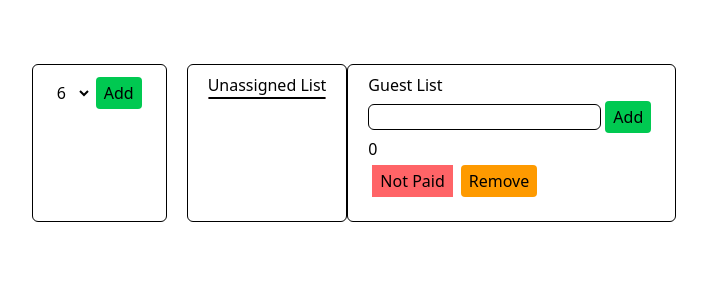
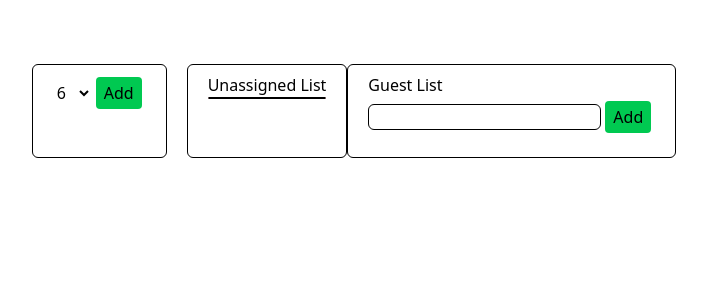
Before and after one commit to out-spaced/tableplanner, a React (Vite) app: page / in a window 1280 px wide. Shown: the top 300 px of the page, without its empty margins (286-993 px from the left). Built offline with nearby package versions, Linux system fonts and the light colour scheme.

Commit message:
update guest and guestlist to new types

```diff
--- a/src/Guest.tsx
+++ b/src/Guest.tsx
@@ -1,52 +1,61 @@
 import { useState } from "react";
+import { findGuest, removeGuestByIndex } from "./utils";
 
 function Guest({
-  guest,
+  guestInfo,
   index,
   setGuests,
-  removed,
-  setRemoved,
 }: {
-  guest: Person;
+  guestInfo: Person;
   index: number;
   setGuests: Function;
-  removed: Person | null;
-  setRemoved: Function;
 }) {
-  const [paid, setPaid] = useState<boolean>(guest.paid);
+  //const [paid, setPaid] = useState<boolean>(guestInfo.paid);
 
   const setPaidOnObject: () => void = () => {
-    guest.paid = !paid;
-    setPaid((prev) => !prev);
-    setGuests((prev: Person[]) => {
+    //setPaid((prev) => !prev); redundant
+    setGuests((prev: Table[]) => {
+      const guestObj = findGuest(guestInfo.index, prev[guestInfo.table]);
+      if (guestObj != null) {
+        guestObj.paid = !guestObj.paid;
+      }
+      const newTable = { ...prev[guestInfo.table] };
       const newGuests = [...prev];
-      newGuests[guest.index - 1] = { ...guest, paid: !paid };
+      newGuests[guestInfo.table] = newTable;
       return newGuests;
     });
   };
 
   const removeSelf: () => void = () => {
-    setGuests((prev: Person[]) => prev.filter((_, i) => i !== index));
-    setRemoved(guest);
+    //setGuests((prev: Person[]) => prev.filter((_, i) => i !== index));
+    setGuests((prev: Table[]) => {
+      const newTable = removeGuestByIndex(
+        guestInfo.index,
+        prev[guestInfo.table]
+      );
+      const newGuests = [...prev];
+      newGuests[guestInfo.table] = newTable;
+      return newGuests;
+    });
   };
 
   return (
     <li>
       <div>
-        {guest.name} {index}
+        {guestInfo.name} {index}
       </div>
       <div>
         <button
           className={`${
-            paid ? "bg-green-400" : "bg-red-400"
+            guestInfo.paid ? "bg-green-400" : "bg-red-400"
           } m-1 p-2 pt-1 pb-1 shadow-gray-500 hover:shadow-md`}
           onClick={() => setPaidOnObject()}
         >
-          {paid ? "Paid" : "Not Paid"}
+          {guestInfo.paid ? "Paid" : "Not Paid"}
         </button>
         <button
           className="m-1 p-2 pt-1 pb-1 bg-amber-500 rounded-sm shadow-gray-500 hover:shadow-md"
-          disabled={!!removed}
+          // disabled={!!removed} todo: function of this must be replaced somehow
           onClick={() => removeSelf()}
         >
           Remove
--- a/src/GuestList.tsx
+++ b/src/GuestList.tsx
@@ -1,38 +1,56 @@
-import { useState } from "react";
+import { useEffect, useState } from "react";
+import { insertGuest } from "./utils";
 import Guest from "./Guest";
 
 function GuestList({
   guests,
   setGuests,
-  removed,
-  setRemoved,
 }: {
-  guests: Person[];
+  guests: Table[];
   setGuests: Function;
-  removed: Person | null;
-  setRemoved: Function;
 }) {
+  const [allGuests, setAllGuests] = useState<Person[]>([]);
+  const [guestIndexCount, setGuestIndexCount] = useState<number>(0);
   const [inputValue, setInputValue] = useState<string>("");
   const [error, setError] = useState<string>("");
 
   const addGuest = () => {
+    // todo: check if name is unique before adding
     if (inputValue.length < 3) {
       setError("Name must be at least 3 characters long");
       return;
     }
     setError("");
-    setGuests((prev: Person[]) => [
-      ...prev,
-      {
-        index: prev.length + 1,
+    setGuests((prev: Table[]) => {
+      const newGuests = [...prev];
+      const newGuest: Person = {
+        index: guestIndexCount,
         name: inputValue,
         paid: false,
         table: 0,
         seat: 0,
-      },
-    ]);
+        next: null,
+        prev: null,
+      };
+      const newTable = insertGuest(newGuest, newGuests[0]);
+      newGuests[0] = newTable;
+      return newGuests;
+    });
     setInputValue("");
+    setGuestIndexCount((prev) => prev + 1);
   };
+
+  useEffect(() => {
+    const newAllGuests: Person[] = [];
+    guests.forEach((table) => {
+      let ptr = table.next;
+      while (ptr != null) {
+        allGuests.push(ptr);
+        ptr = ptr.next;
+      }
+    });
+    setAllGuests(newAllGuests);
+  }, [guests]);
 
   return (
     <div className="border rounded-md pl-5 pr-5 pt-2 pb-5">
@@ -58,14 +76,12 @@ function GuestList({
       )}
       <div>
         <ul>
-          {guests.map((guest, index) => (
+          {allGuests.map((guest, index) => (
             <Guest
               key={index}
-              guest={guest}
+              guestInfo={guest}
               index={index}
               setGuests={setGuests}
-              removed={removed}
-              setRemoved={setRemoved}
             />
           ))}
         </ul>
--- a/src/HomePage.tsx
+++ b/src/HomePage.tsx
@@ -5,7 +5,7 @@ import UnassignedList from "./UnassignedList";
 
 function HomePage() {
   const [guests, setGuests] = useState<Table[]>([
-    { index: 0, seats: 500, seatsOccupied: 0, next: null }, //create unassigned table
+    { index: 0, seats: 5000, seatsOccupied: 0, next: null }, //create unassigned table
   ]);
 
   return (
--- a/src/global.d.ts
+++ b/src/global.d.ts
@@ -1,13 +1,16 @@
 interface Person {
-  index: number; // 1 indexed
+  index: number;
   name: string;
   paid: boolean;
-  table: number;
-  seat: number;
+  table: number; // 0 is unassigned table
+  seat: number;  // 1-indexed
+  next: Person | null;
+  prev: Person | null;
 };
 
 interface Table {
-  index: number; // 1 indexed
+  index: number; // 0 is unassigned table
   seats: number;
-  people: Person[]
+  seatsOccupied: number;
+  next: Person | null;
 };
--- a/src/utils.ts
+++ b/src/utils.ts
@@ -7,26 +7,38 @@ const createTable = (index: number, seats: number): Table => {
   }
 }
 
-const getLastInTable = (tableHead: Table): Person | Table=> {
-  let last: Person | Table = tableHead;
+const getLastInTable = (table: Table): Person | Table=> {
+  let last: Person | Table = table;
   while (last.next != null) {
     last = last.next;
   }
   return last;
 }
 
-const insertGuest = (guest: Person, tableHead: Table): Table => {
+const insertGuest = (guest: Person, table: Table): Table => {
   // size check not done here, should be done before calling
-  const last = getLastInTable(tableHead);
+  const last = getLastInTable(table);
   last.next = guest;
-  tableHead.seatsOccupied++;
-  guest.table = tableHead.index;
-  guest.seat = tableHead.seatsOccupied;
-  return {...tableHead}; // is this necessary?
+  table.seatsOccupied++;
+  guest.table = table.index;
+  guest.seat = table.seatsOccupied;
+  return {...table}; // is this necessary?
 }
 
-const removePersonFromTable = (tableHead: Table) : Table => {
-  return {...tableHead};
+const removeGuestByIndex = (guestIndex: number, table: Table) : Table => {
+    //todo: implement
+  return {...table};
 }
 
-export { createTable, insertGuest, removePersonFromTable, getLastInTable};
+const findGuest = (guestIndex: number, table: Table): Person | null => {
+    let ptr = table.next;
+    while (ptr != null) {
+        if (ptr.index === guestIndex) {
+            break;
+        }
+        ptr = ptr.next;
+    }
+    return ptr;
+}
+
+export { createTable, insertGuest, removeGuestByIndex, getLastInTable, findGuest};
```
Also changed, not shown: 1 other file (tests, documents, lock files or other folders).
